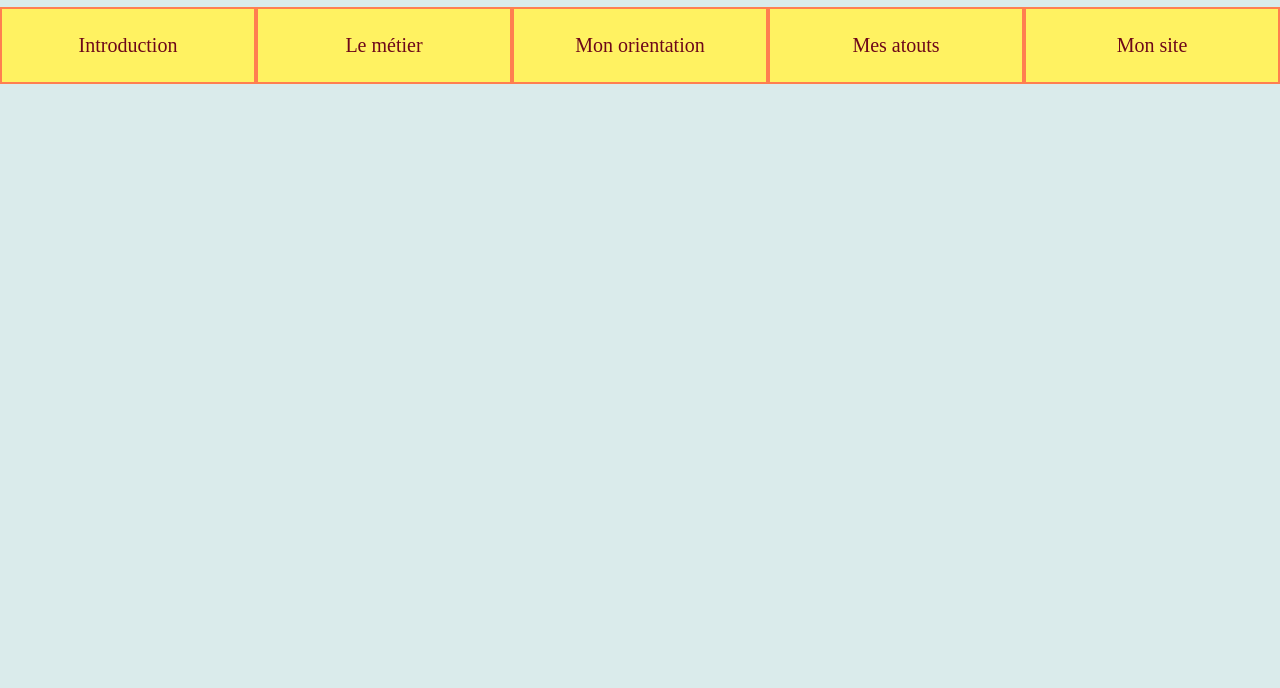
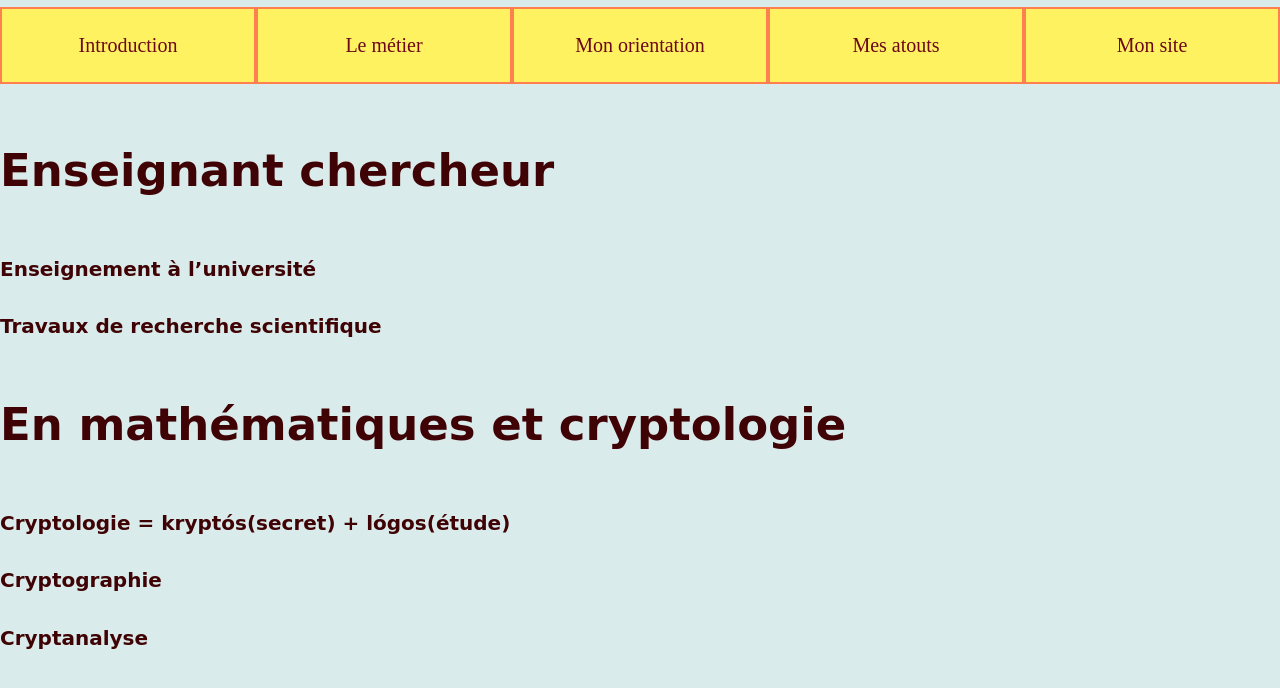
Before and after one commit to mihawatercolor/tia, a plain HTML site: page choix.html in a window 1280 px wide. Shown: the part 78-766 px from the top of the page. Drawn offline with Linux system fonts and the light colour scheme.

Commit message:
Update choix.html

```diff
--- a/choix.html
+++ b/choix.html
@@ -22,7 +22,14 @@
   </nav>
  </header>
  <section>
-
+  <h4>Enseignant chercheur</h4>
+    <h5>Enseignement à l’université</h5>
+    <h5>Travaux de recherche scientifique</h5>
+    <h5></h5>
+  <h4>En mathématiques et cryptologie</h4>
+    <h5>Cryptologie = kryptós(secret) + lógos(étude)</h5>
+    <h5>Cryptographie</h5>
+    <h5>Cryptanalyse</h5>
  </section>
 </body>
 </htlm>
```
